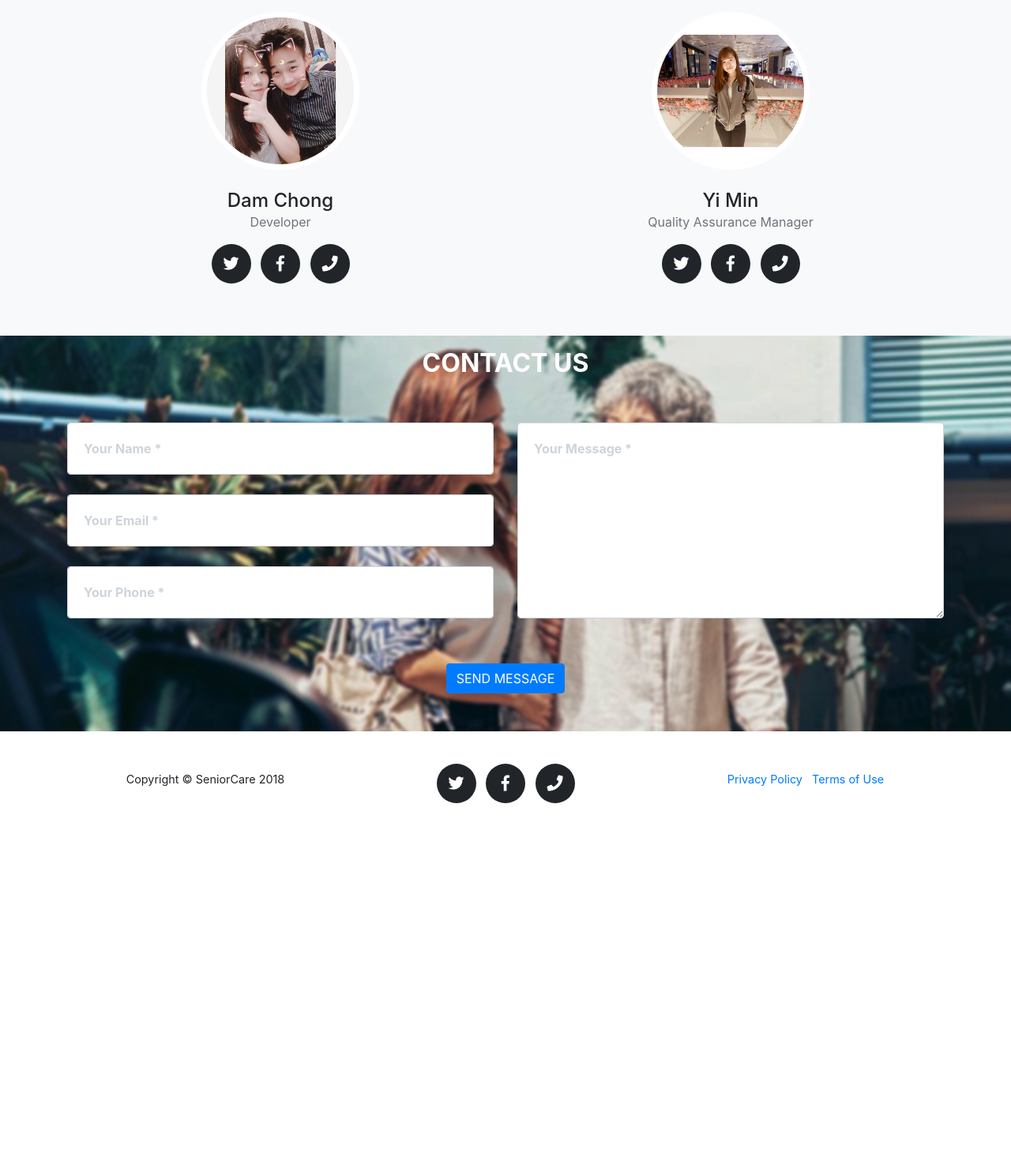
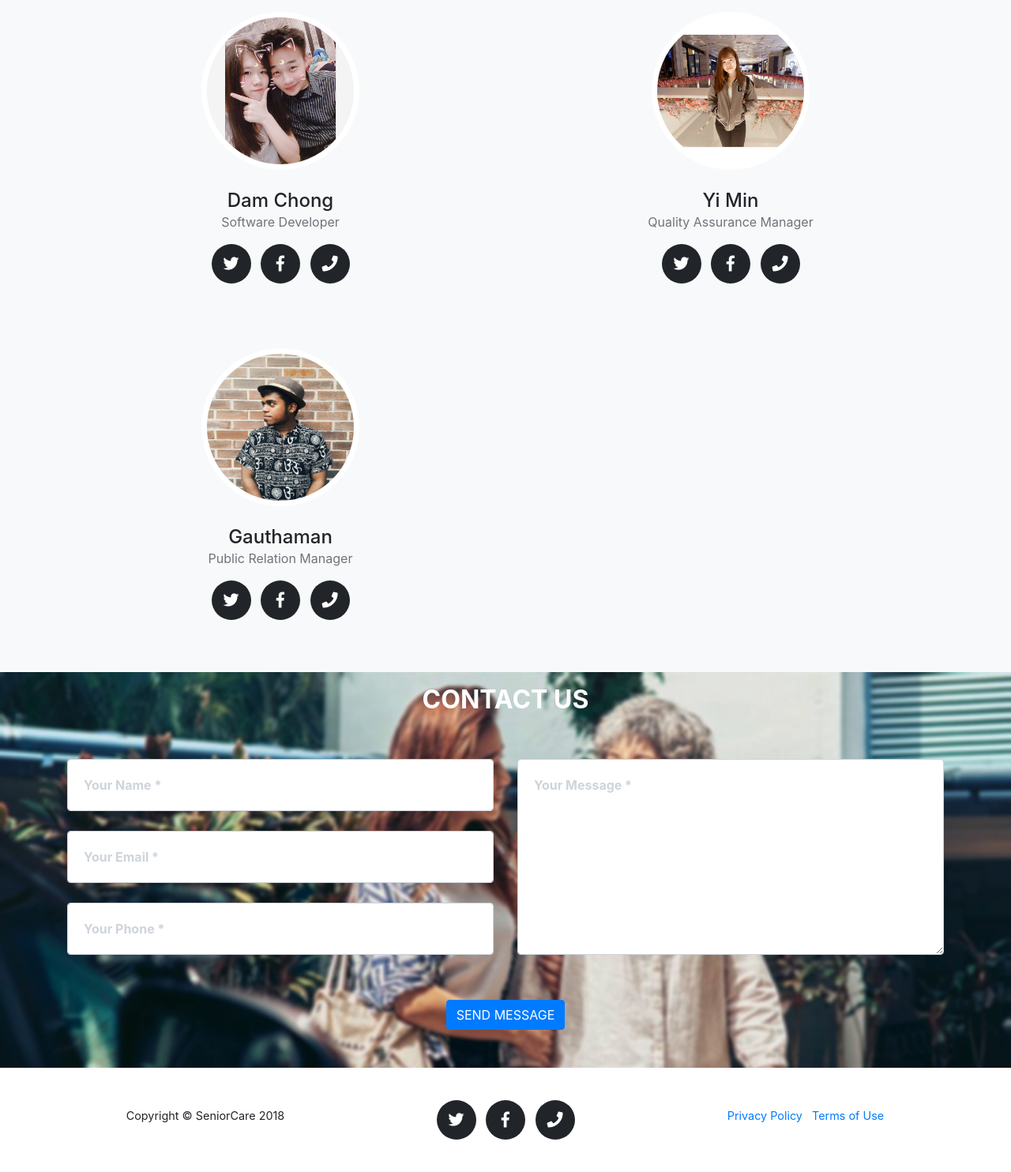
Before and after one commit to AaronRiboy/UX, a PHP site: page / in a window 1280 px wide. Shown: the part 2196-3680 px from the top of the page at 79% size. Before the commit the page ends 3213 px from the top, so only its background shows below. Run offline with PHP 8.4, Linux system fonts and the light colour scheme; some libraries are stand-ins or nearby versions.

Commit message:
added gau

```diff
--- a/Seniorcare/action.php
+++ b/Seniorcare/action.php
@@ -14,6 +14,10 @@ function update($status) {
 	}
 }
 
+function cancel(){
+
+}
+
 switch ($_GET['action']){
     case 1 :
 		update("accepted");
--- a/Seniorcare/index.php
+++ b/Seniorcare/index.php
@@ -163,7 +163,7 @@
                 </a>
               </li>
               <li class="list-inline-item">
-                <a href="#">
+                <a href="https://www.facebook.com/aaron.riboyii">
                   <i class="fab fa-facebook-f"></i>
                 </a>
               </li>
@@ -187,7 +187,7 @@
                 </a>
               </li>
               <li class="list-inline-item">
-                <a href="#">
+                <a href="https://www.facebook.com/khubs.raj">
                   <i class="fab fa-facebook-f"></i>
                 </a>
               </li>
@@ -203,7 +203,7 @@
           <div class="team-member">
             <img class="mx-auto rounded-circle" src="img\dam.jpg" alt="">
             <h4>Dam Chong</h4>
-            <p class="text-muted">Developer</p>
+            <p class="text-muted">Software Developer</p>
             <ul class="list-inline social-buttons">
               <li class="list-inline-item">
                 <a href="#">
@@ -211,7 +211,7 @@
                 </a>
               </li>
               <li class="list-inline-item">
-                <a href="#">
+                <a href="https://www.facebook.com/damchong95">
                   <i class="fab fa-facebook-f"></i>
                 </a>
               </li>
@@ -227,7 +227,7 @@
           <div class="team-member">
             <img class="mx-auto rounded-circle" src="img\yimin.jpg" alt="">
             <h4>Yi Min</h4>
-            <p class="text-muted">Quality Assurance Manager </p>
+            <p class="text-muted">Quality Assurance Manager</p>
             <ul class="list-inline social-buttons">
               <li class="list-inline-item">
                 <a href="#">
@@ -235,7 +235,31 @@
                 </a>
               </li>
               <li class="list-inline-item">
+                <a href="https://www.facebook.com/yimin22">
+                  <i class="fab fa-facebook-f"></i>
+                </a>
+              </li>
+              <li class="list-inline-item">
                 <a href="#">
+                  <i class="fa fa-phone"></i>
+                </a>
+              </li>
+            </ul>
+          </div>
+        </div>
+		<div class="col-sm-6">
+          <div class="team-member">
+            <img class="mx-auto rounded-circle" src="img\gau.jpg" alt="">
+            <h4>Gauthaman</h4>
+            <p class="text-muted">Public Relation Manager</p>
+            <ul class="list-inline social-buttons">
+              <li class="list-inline-item">
+                <a href="#">
+                  <i class="fab fa-twitter"></i>
+                </a>
+              </li>
+              <li class="list-inline-item">
+                <a href="https://www.facebook.com/GauthamGau98">
                   <i class="fab fa-facebook-f"></i>
                 </a>
               </li>
@@ -363,7 +387,7 @@
 						<input class="form-control" type="password" placeholder="Password" name="password" required>
 					</div>
 
-					<div class="form-group">
+					<div class="form-group" style="padding : 0px 50px 0px 50px;">
 						<input class="form-control" type="submit" value="Log In"style="background-color:lightblue">
 					</div>
 					<div style="font-size : 9pt;" class="text-center">
--- a/Seniorcare/manageRequestProvider.php
+++ b/Seniorcare/manageRequestProvider.php
@@ -50,7 +50,6 @@
       <table style="border-collapse: collapse;
 width: 100%;">
         <tr style="color:lightgray;">
-          <th>Service ID</th>
           <th>Service Name</th>
           <th>Booking Datetime</th>
           <th>Notes</th>
@@ -76,9 +75,6 @@ width: 100%;">
           if ($result-> num_rows > 0 ){
             while($row = $result -> fetch_assoc()){?>
               <tr style="color:white;">
-				<td>
-					<?php echo $row["serviceID"];?>
-				</td>
 				<td>
 					<?php echo $row["serviceName"];?>
 				</td>
--- a/Seniorcare/review.php
+++ b/Seniorcare/review.php
@@ -18,7 +18,7 @@
   <!-- Navigation -->
   <nav class="navbar navbar-expand-lg navbar-dark fixed-top" id="mainNav">
     <div class="container">
-      <a class="navbar-brand js-scroll-trigger" href="#page-top"><img src="img\LogoS.png" class="logo"></a>
+      <a class="navbar-brand js-scroll-trigger" href="homeSenior.php"><img src="img\LogoS.png" class="logo"></a>
       <button class="navbar-toggler navbar-toggler-right" type="button" data-toggle="collapse" data-target="#navbarResponsive"
         aria-controls="navbarResponsive" aria-expanded="false" aria-label="Toggle navigation">
         <i class="fas fa-bars"></i>
```
Also changed, not shown: Seniorcare/manageRequestUser.php (+68 -27 lines), Seniorcare/img/gau.jpg (added).
